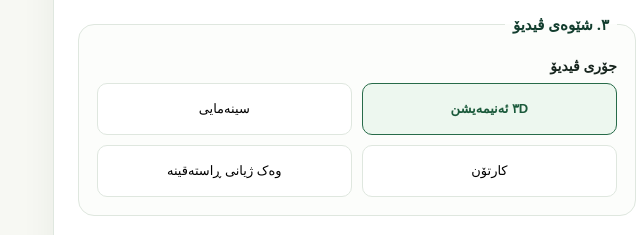
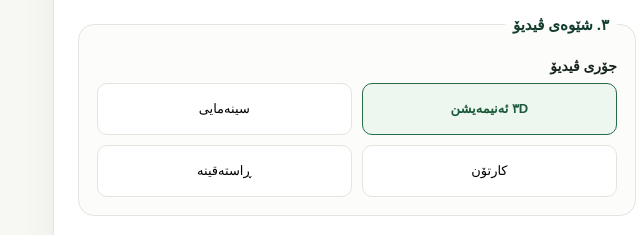
Before and after one commit to Kurdai7/kurdai, a website: page public/index.html in a window 1280 px wide. Shown: the part 1960-2195 px from the top of the page, 519-1159 px from the left. Drawn offline with Linux system fonts and the light colour scheme; no server answers.

Commit message:
Use requested Kurdish style label ڕاستەقینە

```diff
--- a/public/index.html
+++ b/public/index.html
@@ -144,7 +144,7 @@ select{line-height:1.6;min-height:48px}
         <button type="button" class="chip active" data-style="3D Animation">٣D ئەنیمەیشن</button>
         <button type="button" class="chip" data-style="Cinematic">سینەمایی</button>
         <button type="button" class="chip" data-style="Cartoon">کارتۆن</button>
-        <button type="button" class="chip" data-style="Realistic">وەک ژیانی ڕاستەقینە</button>
+        <button type="button" class="chip" data-style="Realistic">ڕاستەقینە</button>
       </div>
       </fieldset>
       <div class="generation-actions">
```
